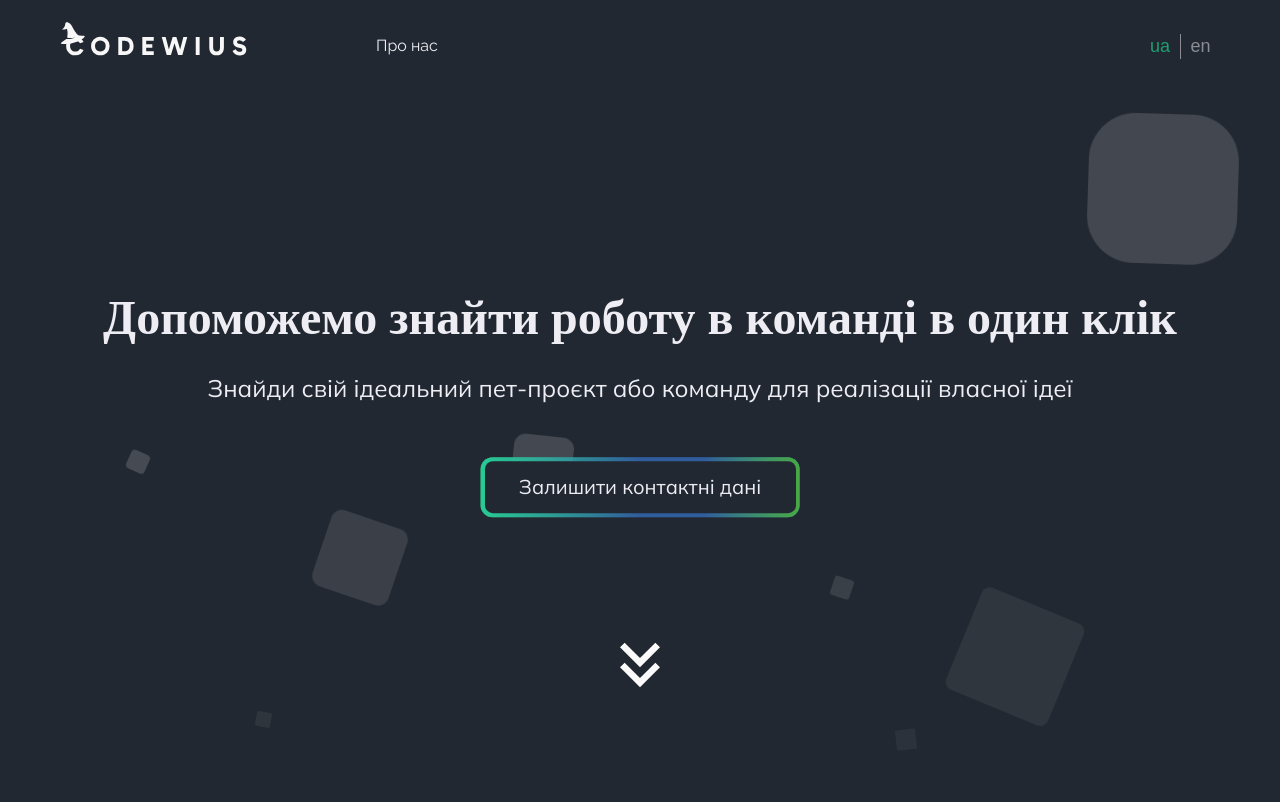
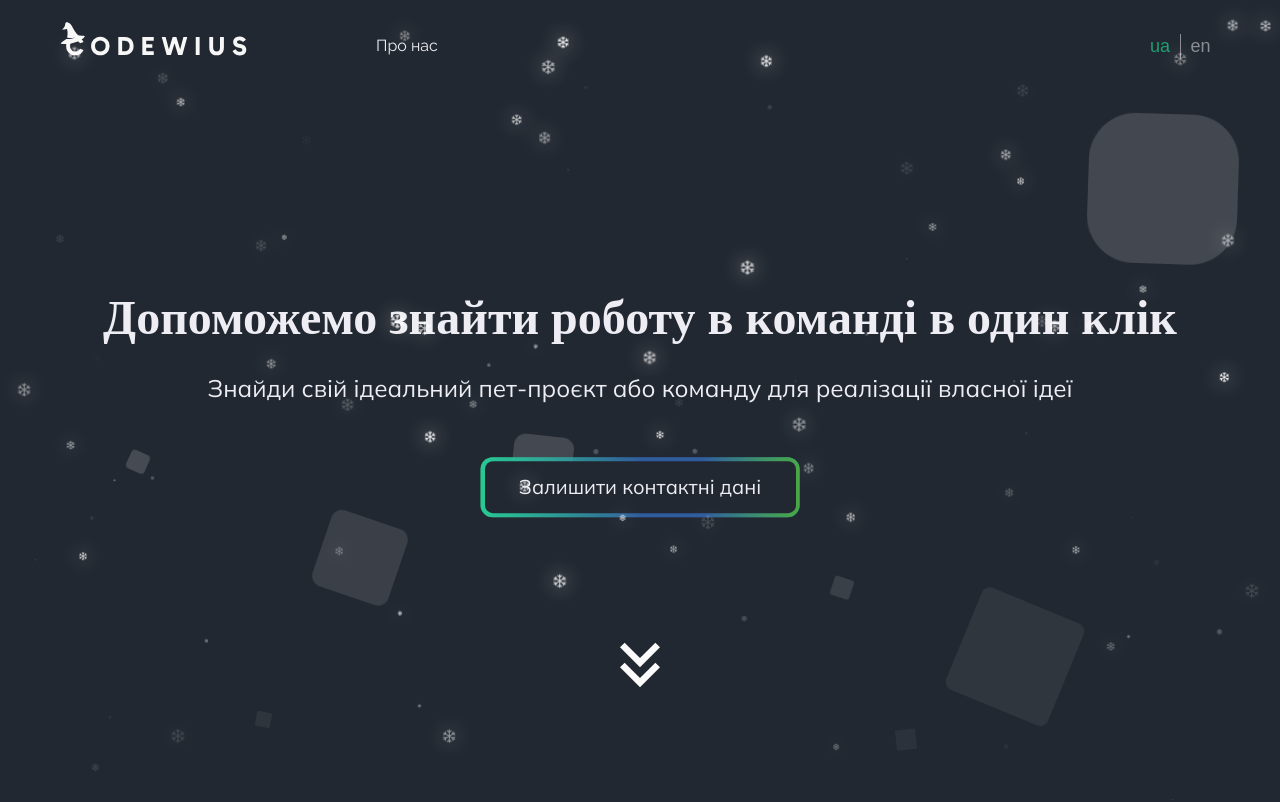
Before and after one commit to mahalov27/junior-platform-lending, a React (Vite) app: page / in a window 1280 px wide. Shown: the top 802 px of the page. Built offline with nearby package versions, Linux system fonts and the light colour scheme; a web font is replaced by a local one.

Commit message:
add: snowfall

```diff
--- /dev/null
+++ b/src/components/Snowfall/Snowfall.module.scss
@@ -0,0 +1,58 @@
+.container {
+  height: 100vh;
+  width: 100vw;
+  position: fixed;
+  top: 0;
+  left: 0;
+  z-index: 1000;
+  // background: radial-gradient(ellipse at bottom, #1b2735 0%, #090a0f 100%);
+  overflow: hidden;
+  filter: drop-shadow(0 0 10px white);
+  pointer-events: none;
+}
+
+@function random_range($min, $max) {
+  $rand: random();
+  $random_range: $min + floor($rand * (($max - $min) + 1));
+  @return $random_range;
+}
+
+.snow {
+  $total: 200;
+  position: absolute;
+  width: 18px;
+  height: 18px;
+  background-position: center;
+  background-repeat: no-repeat;
+  background-size: cover;
+  // background: white;
+  border-radius: 50%;
+
+  @for $i from 1 through $total {
+    $random-x: random(1000000) * 0.0001vw;
+    $random-offset: random_range(-100000, 100000) * 0.0001vw;
+    $random-x-end: $random-x + $random-offset;
+    $random-x-end-yoyo: $random-x + ($random-offset / 2);
+    $random-yoyo-time: random_range(30000, 80000) / 100000;
+    $random-yoyo-y: $random-yoyo-time * 100vh;
+    $random-scale: random(10000) * 0.0001;
+    $fall-duration: random_range(10, 30) * 1s;
+    $fall-delay: random(30) * -1s;
+
+    &:nth-child(#{$i}) {
+      opacity: random(10000) * 0.0001;
+      transform: translate($random-x, -10px) scale($random-scale);
+      animation: fall-#{$i} $fall-duration $fall-delay linear infinite;
+    }
+
+    @keyframes fall-#{$i} {
+      #{percentage($random-yoyo-time)} {
+        transform: translate($random-x-end, $random-yoyo-y) scale($random-scale);
+      }
+
+      to {
+        transform: translate($random-x-end-yoyo, 100vh) scale($random-scale);
+      }
+    }
+  }
+}
--- /dev/null
+++ b/src/components/Snowfall/Snowfall.tsx
@@ -0,0 +1,20 @@
+import snow from "../../assets/svg/snow.png";
+import styles from "./Snowfall.module.scss";
+
+const Snowfall = () => {
+  return (
+    <div className={styles.container}>
+      {Array.from({ length: 100 }).map((_, index: number) => {
+        return (
+          <div
+            key={index}
+            className={styles.snow}
+            style={{ backgroundImage: `url(${snow})` }}
+          ></div>
+        );
+      })}
+    </div>
+  );
+};
+
+export default Snowfall;
--- a/src/pages/AboutUsPage/AboutUsPage.tsx
+++ b/src/pages/AboutUsPage/AboutUsPage.tsx
@@ -6,11 +6,13 @@ import Tape from '../../components/Lending/Tape/Tape';
 import Form from '../../components/Lending/Form/Form';
 import Watch from '../../components/Lending/Watch/Watch';
 import styles from './AboutUsPage.module.scss';
+import Snowfall from '../../components/Snowfall/Snowfall';
 
 const AboutUsPage = () => {
 
   return (
     <div className={styles.container}>
+      <Snowfall />
       <Title/>
       <AboutUs />
       <ForWho />
```
Also changed, not shown: src/assets/svg/snow.png (added).
